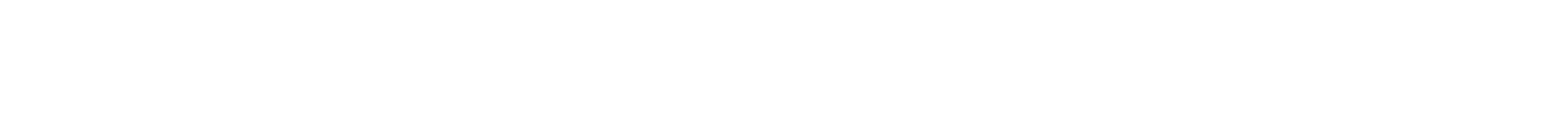
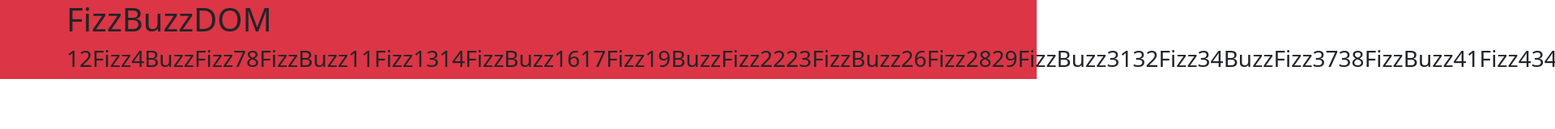
Before and after one commit to CarloFanelli/js-fizzbuzz, a plain HTML site: page index.html in a window 1280 px wide. Shown: the top 160 px of the page at 81% size, 1920 px wide, since content can reach past the window. Drawn offline with nearby package versions, Linux system fonts and the light colour scheme.

Commit message:
print on video the result of the if/else

```diff
--- a/assets/js/main.js
+++ b/assets/js/main.js
@@ -3,33 +3,61 @@ Scrivi un programma che stampi in console i numeri da 1 a 100, ma che:
  per i multipli di 3 stampi “Fizz” al posto del numero
 e per i multipli di 5 stampi “Buzz”.
 Per i numeri che sono sia multipli di 3 che di 5 stampi “FizzBuzz”.
+
+BONUS 1:
+Crea un container nel DOM , aggiungendo (attraverso la funzione append()) un elemento html con il numero o la stringa corretta da mostrare.
 */
 
 
-for (let i = 0; i <= 100; i++) {
+
+//recupero e "collego" gli elementi dal DOM
+
+const listNumberDOM = document.getElementById('listNumber');
+
+// creo l'elemento list item che inserirò nel DOM e il titolo
+
+const liDOM = document.createElement('li');
+const singleNumberDOM = document.createElement('h3');
+
+// eseguo il ciclo e controllo la divisibilità, stampo direttamente nel DOM
+for (let i = 1; i <= 100; i++) {
 
     let value;
 
     if (i % 3 == 0 && i % 5 != 0) {
 
         value = 'Fizz';
-        console.log(value);
+        // console.log(value);
+        singleNumberDOM.append(value);
+        liDOM.append(singleNumberDOM);
+        listNumberDOM.append(liDOM);
 
     } else if (i % 5 == 0 && i % 3 != 0) {
 
         value = 'Buzz';
-        console.log(value);
+        // console.log(value);
+        singleNumberDOM.append(value);
+        liDOM.append(singleNumberDOM);
+        listNumberDOM.append(liDOM);
 
     } else if (i % 3 == 0 && i % 5 == 0) {
 
         value = 'FizzBuzz';
-        console.log(value);
+        // console.log(value);
+        singleNumberDOM.append(value);
+        liDOM.append(singleNumberDOM);
+        listNumberDOM.append(liDOM);
 
     } else {
 
         value = i;
-        console.log(value);
+        // console.log(value);
+        singleNumberDOM.append(value);
+        liDOM.append(singleNumberDOM);
+        listNumberDOM.append(liDOM);
 
     }
 
+    console.log(value);
+
 }
--- a/index.html
+++ b/index.html
@@ -5,11 +5,15 @@
         <title>FizzBuzz</title>
         <!-- Required meta tags -->
         <meta charset="utf-8">
-  <meta name="viewport" content="width=device-width, initial-scale=1, shrink-to-fit=no">
+        <meta name="viewport"
+            content="width=device-width, initial-scale=1, shrink-to-fit=no">
 
         <!-- Bootstrap CSS v5.2.1 -->
-  <link href="https://cdn.jsdelivr.net/npm/bootstrap@5.2.1/dist/css/bootstrap.min.css" rel="stylesheet"
-    integrity="sha384-iYQeCzEYFbKjA/T2uDLTpkwGzCiq6soy8tYaI1GyVh/UjpbCx/TYkiZhlZB6+fzT" crossorigin="anonymous">
+        <link
+            href="https://cdn.jsdelivr.net/npm/bootstrap@5.2.1/dist/css/bootstrap.min.css"
+            rel="stylesheet"
+            integrity="sha384-iYQeCzEYFbKjA/T2uDLTpkwGzCiq6soy8tYaI1GyVh/UjpbCx/TYkiZhlZB6+fzT"
+            crossorigin="anonymous">
 
     </head>
 
@@ -18,18 +22,33 @@
             <!-- place navbar here -->
         </header>
         <main>
+            <section class="bg-danger">
+                <div class="container">
+
+                    <h1>FizzBuzzDOM</h1>
+
+                    <ul class="list-unstyled d-flex flex-wrap" id="listNumber">
+
+                    </ul>
+                </div>
+
+            </section>
 
         </main>
         <footer>
             <!-- place footer here -->
         </footer>
         <!-- Bootstrap JavaScript Libraries -->
-  <script src="https://cdn.jsdelivr.net/npm/@popperjs/core@2.11.6/dist/umd/popper.min.js"
-    integrity="sha384-oBqDVmMz9ATKxIep9tiCxS/Z9fNfEXiDAYTujMAeBAsjFuCZSmKbSSUnQlmh/jp3" crossorigin="anonymous">
+        <script
+            src="https://cdn.jsdelivr.net/npm/@popperjs/core@2.11.6/dist/umd/popper.min.js"
+            integrity="sha384-oBqDVmMz9ATKxIep9tiCxS/Z9fNfEXiDAYTujMAeBAsjFuCZSmKbSSUnQlmh/jp3"
+            crossorigin="anonymous">
   </script>
 
-  <script src="https://cdn.jsdelivr.net/npm/bootstrap@5.2.1/dist/js/bootstrap.min.js"
-    integrity="sha384-7VPbUDkoPSGFnVtYi0QogXtr74QeVeeIs99Qfg5YCF+TidwNdjvaKZX19NZ/e6oz" crossorigin="anonymous">
+        <script
+            src="https://cdn.jsdelivr.net/npm/bootstrap@5.2.1/dist/js/bootstrap.min.js"
+            integrity="sha384-7VPbUDkoPSGFnVtYi0QogXtr74QeVeeIs99Qfg5YCF+TidwNdjvaKZX19NZ/e6oz"
+            crossorigin="anonymous">
   </script>
         <script type="text/JavaScript" src="./assets/js/main.js"></script>
     </body>
```
Lines whose indentation alone changed are shown as unchanged.
